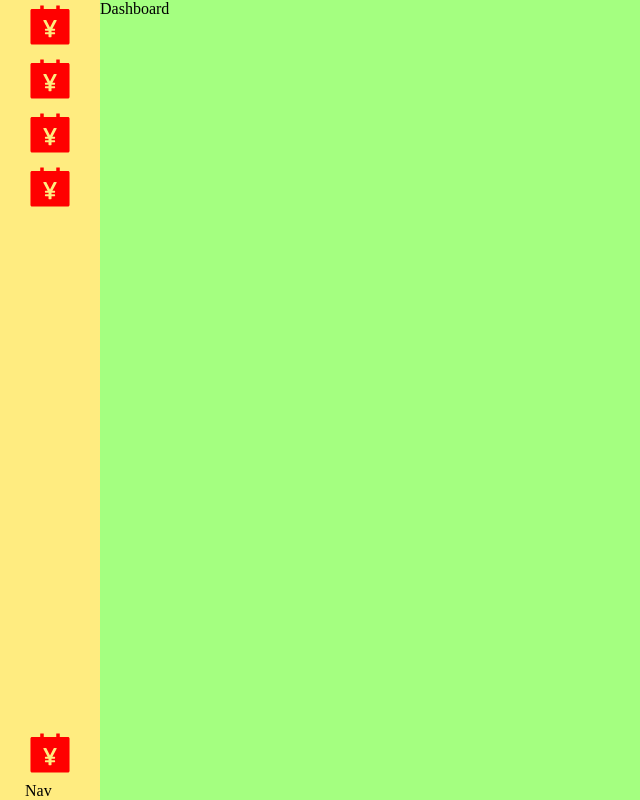
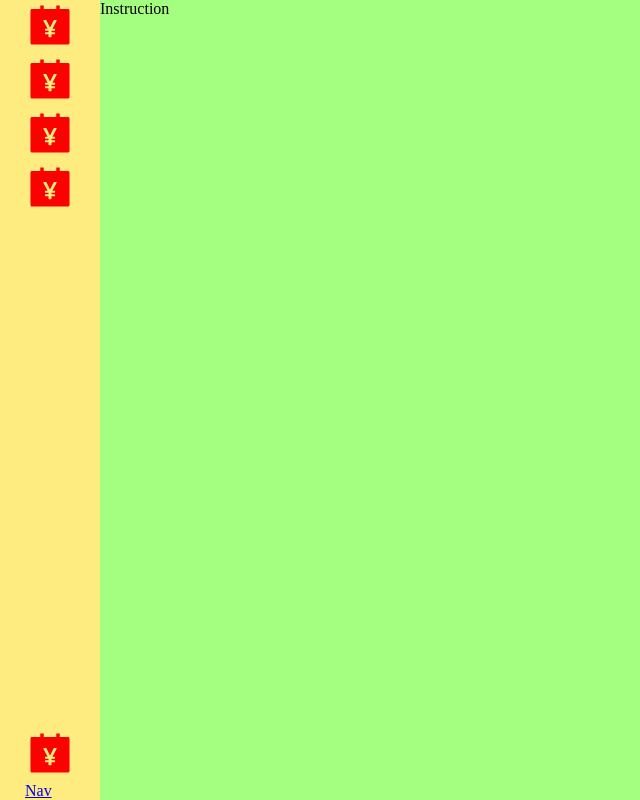
Before and after one commit to AlexCole999/second-project-eng, a React app: page / in a window 1280 px wide. Shown: the whole page, without its empty margins (0-640 px from the left). Built offline with nearby package versions, Linux system fonts and the light colour scheme.

Commit message:
Added Nav Routes

```diff
--- a/src/App/Dashboard/Dashboard.tsx
+++ b/src/App/Dashboard/Dashboard.tsx
@@ -1,10 +1,35 @@
 import React from 'react'
 import './Dashboard.scss'
+import { Routes, Route } from "react-router-dom";
+import Contacts from './Contacts/Contacts';
+import DeepSearch from './DeepSearch/DeepSearch';
+import Instruction from './Instruction/Instruction';
+import Learn from './Learn/Learn';
+import MyWords from './MyWords/MyWords';
+import Statistics from './Statistics/Statistics';
+
 
 type Props = { name?: string }
 
 export default function Dashboard({ }: Props) {
   return (
-    <div className='Dashboard'>Dashboard</div>
+    <div className='Dashboard'>
+      <div className="Dashboard__body">
+        <Routes>
+          <Route path="/second-project-eng/DeepSearch" element={<DeepSearch />}>
+          </Route>
+          <Route path="/second-project-eng/MyWords" element={<MyWords />}>
+          </Route>
+          <Route path="/second-project-eng/Contacts" element={<Contacts />}>
+          </Route>
+          <Route path="/second-project-eng/Learn" element={<Learn />}>
+          </Route>
+          <Route path="/second-project-eng/Statistics" element={<Statistics />}>
+          </Route>
+          <Route path='*' element={<Instruction />}>
+          </Route>
+        </Routes>
+      </div>
+    </div>
   )
 }
--- a/src/App/Nav/Nav.tsx
+++ b/src/App/Nav/Nav.tsx
@@ -10,14 +10,24 @@ export default function Nav({ }: Props) {
     <div className='Nav'>
       <div className="Nav__body">
         <div className="Nav__top">
+          <NavLink to={"/second-project-eng/DeepSearch"} className="Navbar-right-elem" title="Искать слова">
             <div className="Nav__elem"><AiFillAccountBook size={50} title="1" /></div>
+          </NavLink>
+          <NavLink to={"/second-project-eng/MyWords"} className="Navbar-right-elem" title="Искать слова">
             <div className="Nav__elem"><AiFillAccountBook size={50} title="1" /></div>
+          </NavLink>
+          <NavLink to={"/second-project-eng/Contacts"} className="Navbar-right-elem" title="Искать слова">
             <div className="Nav__elem"><AiFillAccountBook size={50} title="1" /></div>
+          </NavLink>
+          <NavLink to={"/second-project-eng/Learn"} className="Navbar-right-elem" title="Искать слова">
             <div className="Nav__elem"><AiFillAccountBook size={50} title="1" /></div>
+          </NavLink>
         </div>
         <div className='Nav__bottom'>
+          <NavLink to={"/second-project-eng/Statistics"} className="Navbar-right-elem" title="Искать слова">
             <div className="Nav__elem"><AiFillAccountBook size={50} title="1" /></div>
             <div>Nav</div>
+          </NavLink>
         </div>
       </div>
     </div>
```
Lines whose indentation alone changed are shown as unchanged.
